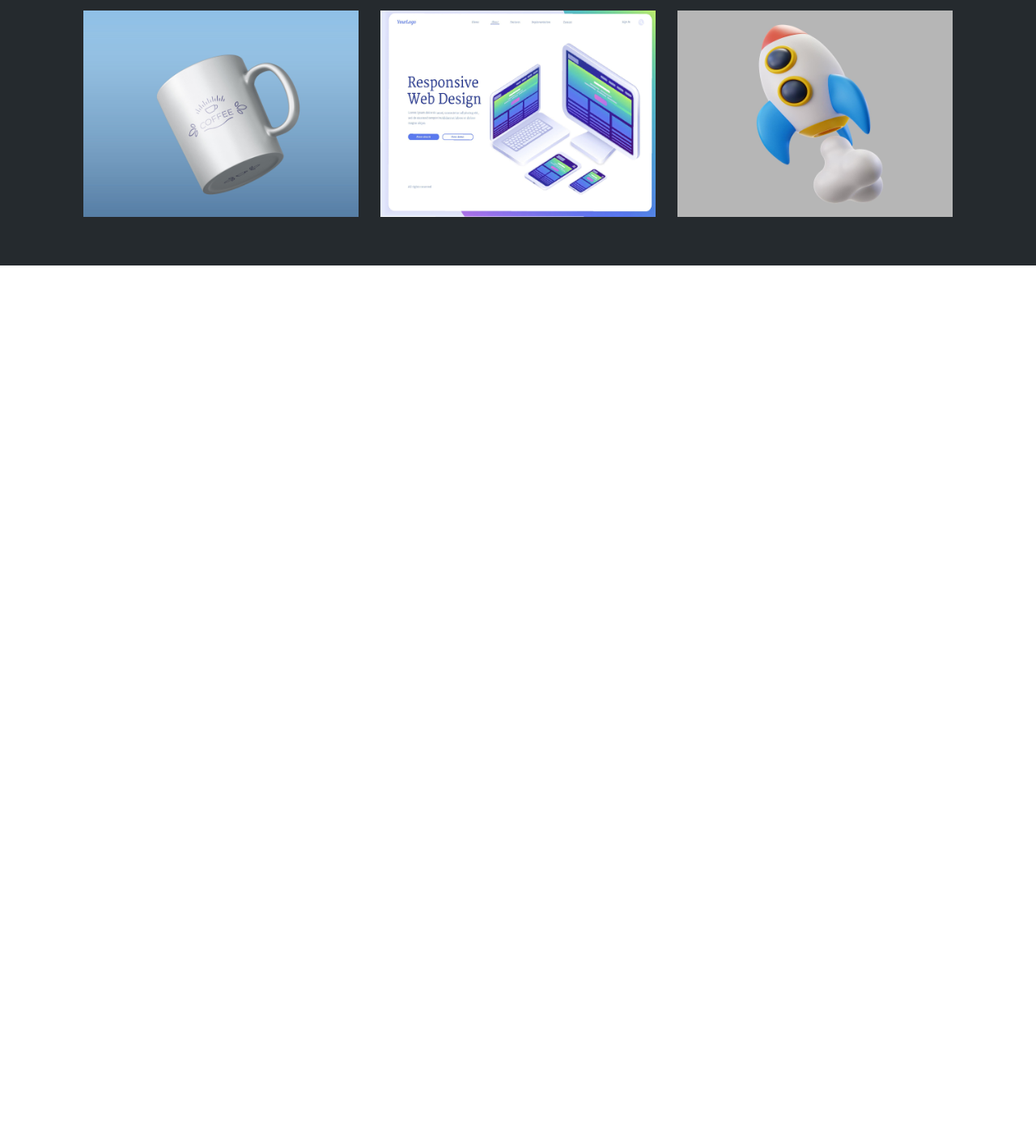
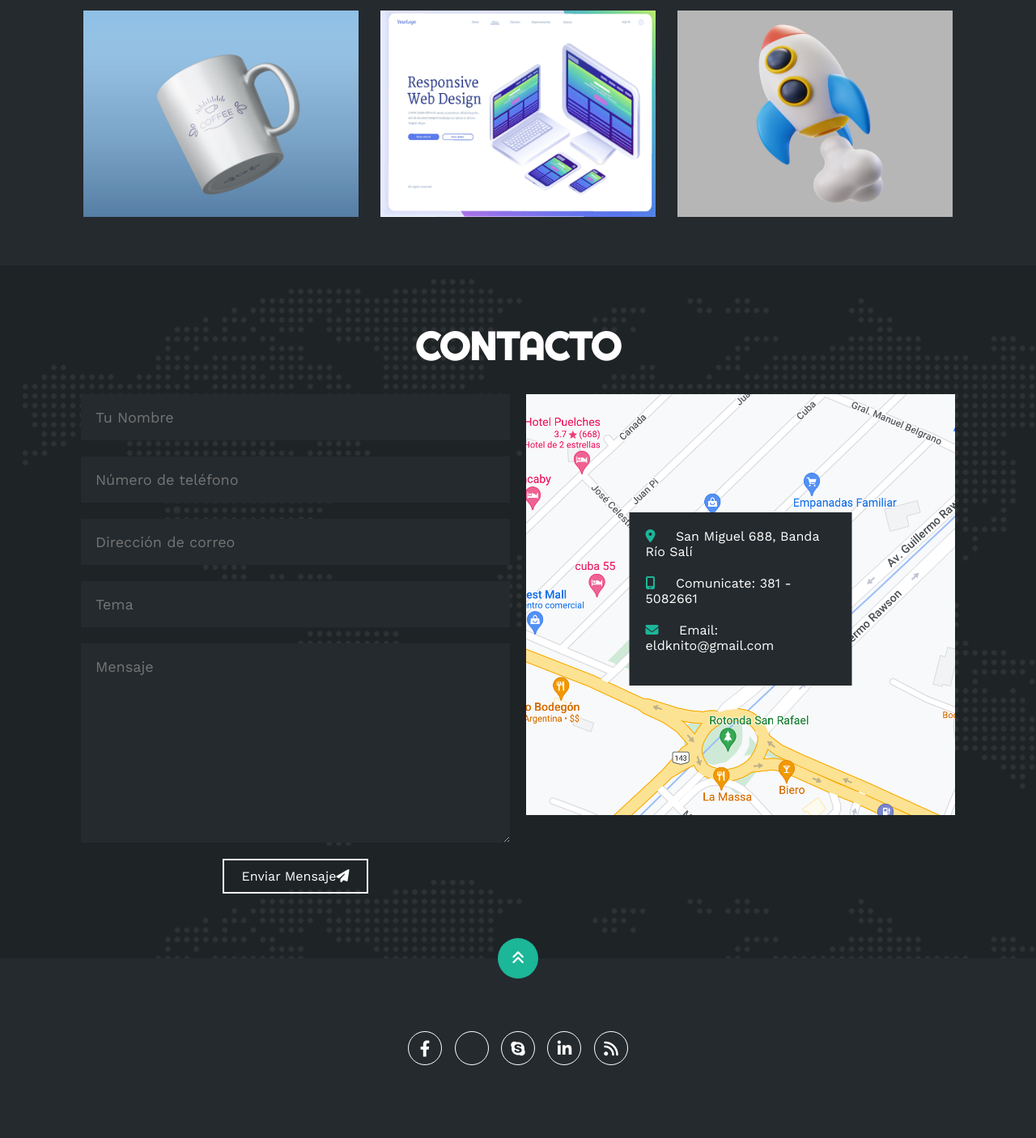
Before and after one commit to pruebawe/Portfolio-Personal, a plain HTML site: page index.html in a window 1280 px wide. Shown: the part 3574-4980 px from the top of the page at 81% size. Before the commit the page ends 3902 px from the top, so only its background shows below. Drawn offline with nearby package versions, Linux system fonts and the light colour scheme.

Commit message:
se finaliza la sección contacto, footer y se hace responsive

```diff
--- a/estilo.css
+++ b/estilo.css
@@ -523,3 +523,195 @@ html{
 .portfolio .galeria .proyecto .overlay:hover h3{
     margin-bottom: 0px;
 }
+/*SECCION CONTACTO*/
+.contacto{
+    background-image: url(img/contact_bg.png);
+    background-color: #1e2326;
+    color: #fff;
+    padding: 50px;
+}
+.contacto .contenido-seccion {
+    max-width: 1100px;
+    margin: auto;
+}
+.contacto h2{
+    font-size: 48px;
+    font-family: 'Righteous';
+    text-align: center;
+    padding: 20px 0;
+}
+.contacto .fila{
+    display: flex;
+}
+.contacto .col{
+    width: 50%;
+    padding: 10px;
+    position: relative;
+}
+.contacto .col input, .contacto .col textarea{
+    display: block;
+    width: 100%;
+    padding: 18px;
+    border: none;
+    margin-bottom: 20px;
+    background-color: #252A2E;
+    color:#fff;
+    font-size: 18px;
+}
+.contacto button{
+    cursor: pointer;
+    background-color: transparent;
+    border: 2px solid #fff;
+    width: fit-content;
+    display: block;
+    margin: 20px auto;
+    padding: 10px 22px;
+    font-size: 16px;
+    color: #fff;
+    position: relative;
+    z-index: 10;
+}
+.contacto button .overlay{
+    position: absolute;
+    top: 0;
+    left: 0;
+    width: 0;
+    height: 100%;
+    background-color: #1CB698;
+    z-index: -1;
+    transition: 1s;
+}
+.contacto button:hover .overlay{
+    width: 100%;
+}.contacto .col img{
+    width: 100%;
+}
+.contacto .col .info{
+    position: absolute;
+    top: 40%;
+    background-color: #252A2E;
+    padding: 20px;
+    max-width: 350px;
+    left: 50%;
+    transform: translate(-50%, -50%);
+}
+.contacto .col .info ul{
+    list-style: none;
+}
+.contacto .col .info ul li{
+    margin-bottom: 20px;
+}
+.contacto .col .info ul li i{
+    color: #1CB698;
+    display: inline-block;
+    margin-right: 20px;
+}
+footer{
+    background-color: #252A2E;
+    color: #fff;
+    padding: 50px 0 30px 0;
+    text-align: center;
+    position: relative;
+    width: 100%;
+}
+footer .redes{
+    margin-bottom: 20px;
+}
+footer .redes a{
+    color: #fff;
+    display: inline-block;
+    text-decoration: none;
+    border: 1px solid #fff;
+    border-radius: 100%;
+    width: 42px;
+    height: 42px;
+    line-height: 42px;
+    margin: 40px 5px;
+    font-size: 20px;
+    transition: .3s;
+}
+footer .arriba{
+    display: block;
+    width: 50px;
+    height: 50px;
+    background-color: #1CB698;
+    color: #fff;
+    position: absolute;
+    left: 50%;
+    transform: translateX(-50%);
+    top: -25px;
+    border-radius: 50%;
+    line-height: 50px;
+    font-size: 18px;
+}
+/*SECCION RESPONSIVE*/
+@media screen and (max-width:980px) {
+    nav{
+        display: none;
+    }
+    .nav-responsive{
+        display: block;
+    }
+    nav.responsive{
+        display: block;
+        position: absolute;
+        right: 0;
+        top: 75px;
+        background-color: #252A2E;
+        width: 180px;
+    }
+    nav.responsive ul{
+        display: block !important;
+    }
+    nav.responsive ul li{
+        border-bottom: 1px solid #fff;
+        padding: 10px 0;
+    }
+}
+
+@media screen and (max-width: 700px) {
+    .sobremi .fila{
+        display: block;
+    }
+    .sobremi .fila .col{
+        width: fit-content;
+    }
+    .skills .fila{
+        display: block;
+    }
+    .skills .fila .col{
+        width: 100%;
+    }
+    .skills .fila .col .barra-skill{
+        width: 100%;
+    }
+
+    .curriculum .fila{
+        display: block;
+    }
+    .curriculum .fila .col{
+        width: 90%;
+    }
+    .curriculum .fila .derecha{
+    margin-left: 20px;
+    }
+
+    .portfolio .galeria {
+        display: block;
+        width: 100%;
+    }
+
+    .portfolio .galeria .proyecto{
+        max-width: 100%;
+    }
+    .portfolio .galeria .proyecto img{
+        width: 100%;
+    }
+
+    .contacto .fila{
+        display: block;
+    }
+    .contacto .fila .col{
+        width: 100%;
+    }
+}
--- a/index.html
+++ b/index.html
@@ -17,7 +17,7 @@
             <div class="logo">
                 <a href="#">Miguel</a>
             </div>
-            <nav id="nav">
+            <nav id="nav" class="responsive">
                 <ul>
                     <li><a href="#inicio">INICIO</a></li>
                     <li><a href="#sobremi">SOBRE MI</a></li>
@@ -354,5 +354,60 @@
             </div>
         </div>
     </section>
+
+    <!--SECCION CONTACTO-->
+    <section id="contacto" class="contacto">
+        <div class="contenido-seccion">
+            <h2>CONTACTO</h2>
+            <div class="fila">
+                <!--Formulario-->
+                <div class="col">
+                    <input type="text" placeholder="Tu Nombre">
+                    <input type="text" placeholder="Número de teléfono">
+                    <input type="text" placeholder="Dirección de correo">
+                    <input type="text" placeholder="Tema">
+                    <textarea name="" id="" cols="30" rows="10" placeholder="Mensaje"></textarea>
+                    <button>
+                        Enviar Mensaje<i class="fa-solid fa-paper-plane"></i>
+                        <span class="overlay"></span>
+                    </button>
+                </div>
+                <!--Mapa-->
+                <div class="col">
+                    <img src="img/ubicacion.png" alt="">
+                    <div class="info">
+                        <ul>
+                            <li>
+                                <i class="fa-solid fa-location-dot"></i>
+                                San Miguel 688, Banda Río Salí
+                            </li>
+                            <li>
+                                <i class="fa-solid fa-mobile-screen"></i>
+                                Comunicate: 381 - 5082661
+                            </li>
+                            <li>
+                                <i class="fa-solid fa-envelope"></i>
+                                Email: eldknito@gmail.com
+                            </li>
+                        </ul>
+                     </div>
+                </div>
+            </div>
+        </div>
+    </section>
+
+    <!--SECCION FOOTER-->
+    <footer>
+        <a href="#inicio" class="arriba">
+            <i class="fa-solid fa-angles-up"></i>
+        </a>
+        <div class="redes">
+            <a href="#"><i class="fa-brands fa-facebook-f"></i></a>
+            <a href="#"><i class="fa-brands fa-x-twitter"></i></a>
+            <a href="#"><i class="fa-brands fa-skype"></i></a>
+            <a href="#"><i class="fa-brands fa-linkedin-in"></i></a>
+            <a href="#"><i class="fa-solid fa-rss"></i></a>
+        </div>
+    </footer>
 </body>
 </html>
```
Also changed, not shown: img/contact_bg.png (added), img/ubicacion.png (added).
